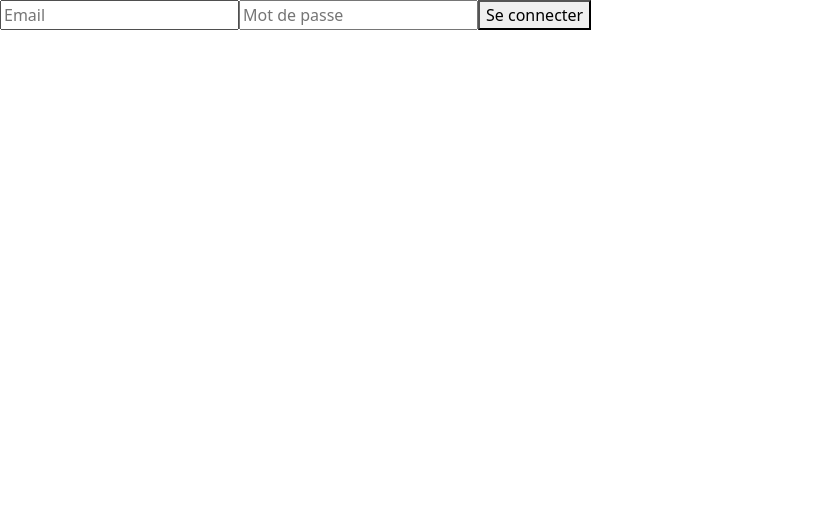
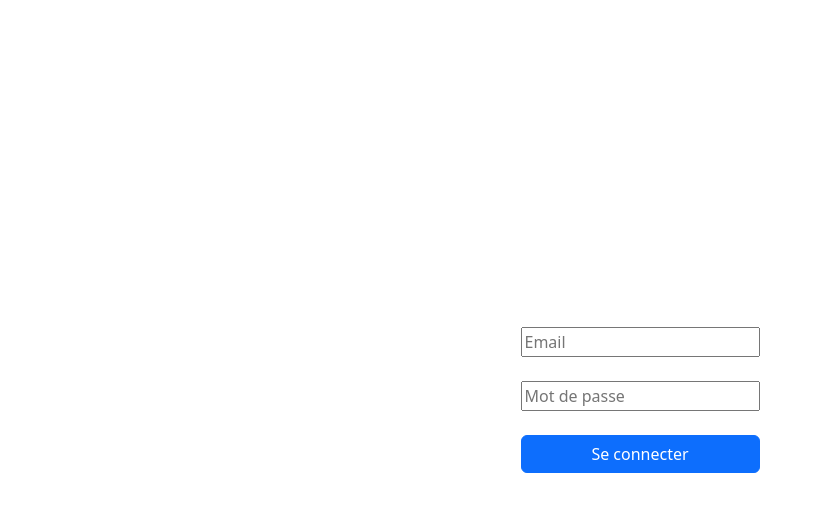
Before and after one commit to MRCThomas/budget_mate, a React (Vite) app: page /login in a window 1280 px wide. Shown: the top 512 px of the page, without its empty margins (0-823 px from the left). Built offline with nearby package versions, Linux system fonts and the light colour scheme.

Commit message:
Refactor Login form layout

```diff
--- a/src/pages/Login.jsx
+++ b/src/pages/Login.jsx
@@ -12,11 +12,20 @@
   };
 
   return (
-    <form onSubmit={handleSubmit}>
-      <input type='email' placeholder='Email' required />
-      <input type='password' placeholder='Mot de passe' required />
-      <button type='submit'>Se connecter</button>
-    </form>
+    <div className='vh-100 d-flex justify-content-center align-items-center'>
+      <form onSubmit={handleSubmit} className='d-flex flex-column'>
+        <input type='email' placeholder='Email' className='mb-4' required />
+        <input
+          type='password'
+          placeholder='Mot de passe'
+          className='mb-4'
+          required
+        />
+        <button type='submit' className='btn btn-primary'>
+          Se connecter
+        </button>
+      </form>
+    </div>
   );
 };
 
```
